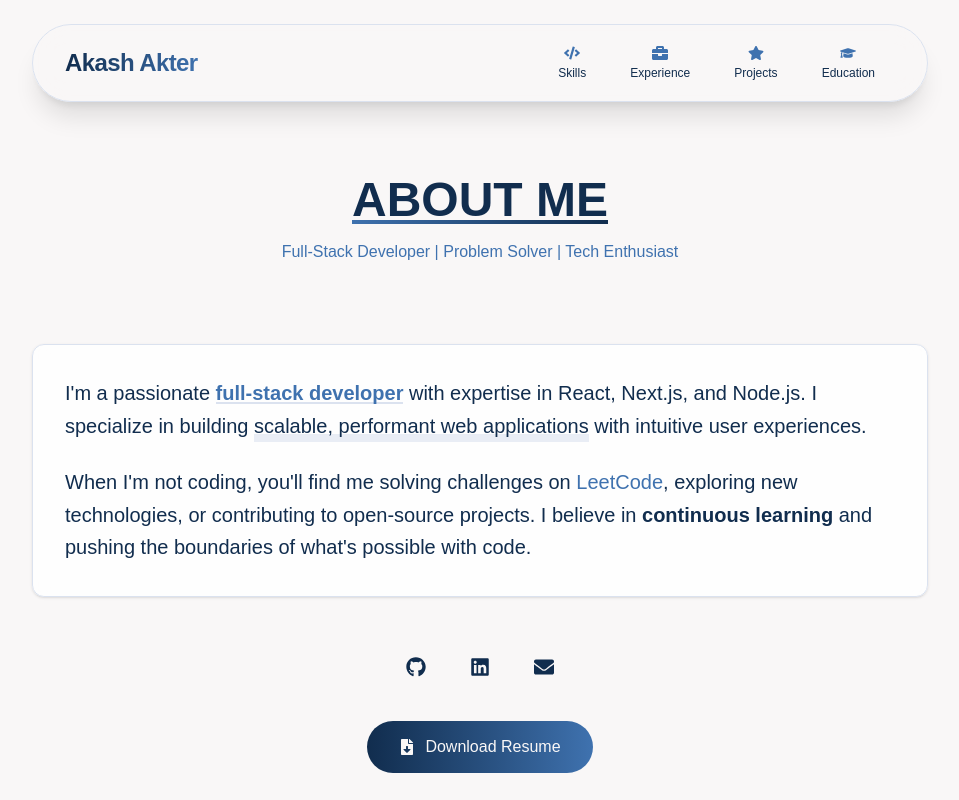
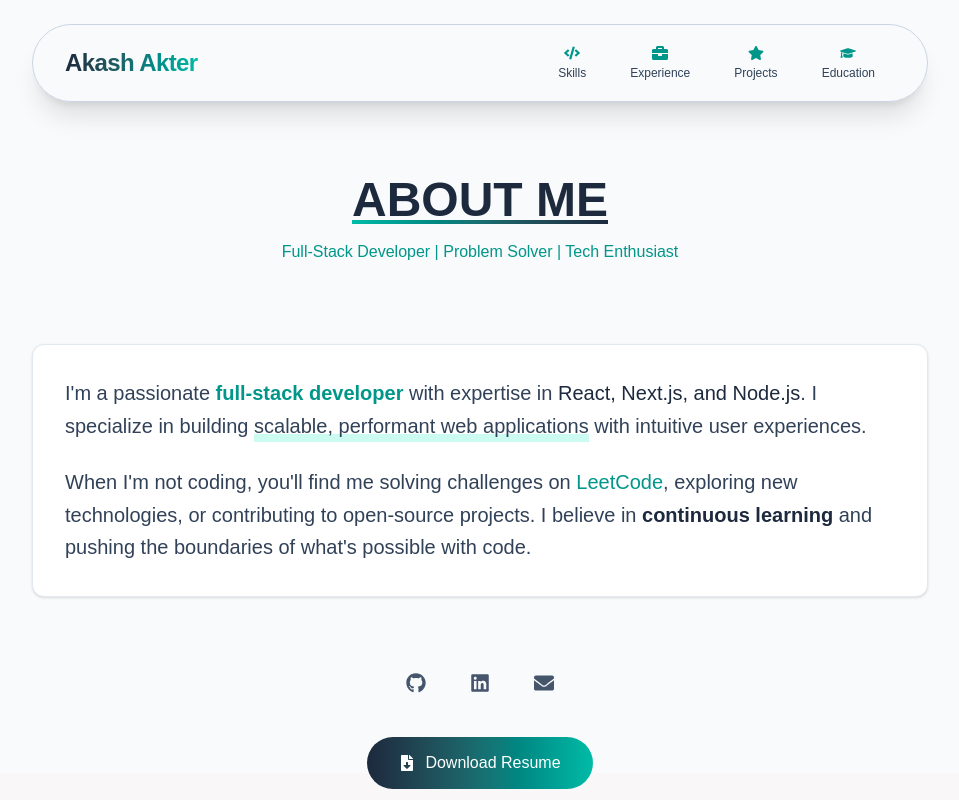
Before and after one commit to AkashAkter/akash-akter-portfolio, a Next.js app: page / in a window 1280 px wide. Shown: the top 800 px of the page, without its empty margins (160-1119 px from the left). Built offline with nearby package versions, Linux system fonts and the light colour scheme; a web font is replaced by a local one.

Commit message:
updating

```diff
--- a/package.json
+++ b/package.json
@@ -10,6 +10,7 @@
   },
   "dependencies": {
     "clsx": "^2.1.1",
+    "lucide-react": "^0.525.0",
     "motion": "^12.5.0",
     "next": "15.2.3",
     "react": "^19.0.0",
--- a/src/components/AboutMe.tsx
+++ b/src/components/AboutMe.tsx
@@ -39,7 +39,8 @@ const AboutMe = () => {
   return (
     <section
       id="about"
-      className="min-h-screen bg-[#F9F7F7] px-6 pt-36 md:pt-44 pb-20"
+      // Changed: Section background to light slate
+      className="min-h-screen bg-slate-50 px-6 pt-36 md:pt-44 pb-20"
     >
       <div className="max-w-4xl mx-auto">
         {/* Header with refined animation */}
@@ -50,11 +51,13 @@ const AboutMe = () => {
           viewport={{ once: true, margin: "-50px" }}
           className="mb-14 md:mb-20"
         >
-          <h1 className="text-4xl md:text-5xl font-bold text-[#112D4E] mb-4 text-center">
+          {/* Changed: Heading color to dark slate */}
+          <h1 className="text-4xl md:text-5xl font-bold text-slate-800 mb-4 text-center">
             <span className="relative inline-block">
               ABOUT ME
               <motion.span
-                className="absolute bottom-0 left-0 w-full h-1 bg-gradient-to-r from-[#3F72AF] to-[#112D4E]"
+                // Changed: Underline gradient to match new palette
+                className="absolute bottom-0 left-0 w-full h-1 bg-gradient-to-r from-teal-500 to-slate-800"
                 initial={{ scaleX: 0 }}
                 whileInView={{ scaleX: 1 }}
                 transition={{ duration: 0.8, delay: 0.2 }}
@@ -62,7 +65,8 @@ const AboutMe = () => {
               />
             </span>
           </h1>
-          <p className="text-[#3F72AF] text-center text-sm md:text-base font-medium">
+          {/* Changed: Subtitle color to accent teal */}
+          <p className="text-teal-600 text-center text-sm md:text-base font-medium">
             Full-Stack Developer | Problem Solver | Tech Enthusiast
           </p>
         </motion.div>
@@ -74,34 +78,37 @@ const AboutMe = () => {
             whileInView={{ opacity: 1, y: 0 }}
             transition={{ duration: 0.6, delay: 0.2 }}
             viewport={{ once: true }}
-            className="bg-white/80 backdrop-blur-sm p-6 md:p-8 rounded-xl border border-[#DBE2EF] shadow-sm"
+            // Changed: Card background to white, border to light slate
+            className="bg-white p-6 md:p-8 rounded-xl border border-slate-200 shadow-sm"
           >
-            <p className="text-lg md:text-xl text-[#112D4E] leading-relaxed mb-6">
-              I'm a passionate{" "}
-              <span className="font-semibold text-[#3F72AF] relative">
+            {/* Changed: Body text color to a softer slate for readability */}
+            <p className="text-lg md:text-xl text-slate-700 leading-relaxed mb-6">
+              I'm a passionate {/* Changed: Highlight color to accent teal */}
+              <span className="font-semibold text-teal-600">
                 full-stack developer
-                <span className="absolute bottom-0 left-0 w-full h-[2px] bg-[#DBE2EF] -z-10" />
               </span>{" "}
-              with expertise in{" "}
-              <span className="font-medium text-[#112D4E]">
+              with expertise in {/* Changed: Text color to dark slate */}
+              <span className="font-medium text-slate-800">
                 React, Next.js, and Node.js
               </span>
               . I specialize in building{" "}
+              {/* Changed: Highlight effect to use accent color */}
               <span className="relative inline-block">
                 <span className="relative z-10">
                   scalable, performant web applications
                 </span>
-                <span className="absolute bottom-0 left-0 w-full h-2 bg-[#DBE2EF]/60 -z-0" />
+                <span className="absolute bottom-0 left-0 w-full h-2 bg-teal-100 -z-0" />
               </span>{" "}
               with intuitive user experiences.
             </p>
 
-            <p className="text-lg md:text-xl text-[#112D4E] leading-relaxed">
+            <p className="text-lg md:text-xl text-slate-700 leading-relaxed">
               When I'm not coding, you'll find me solving challenges on{" "}
-              <span className="font-medium text-[#3F72AF]">LeetCode</span>,
+              {/* Changed: Highlight color to accent teal */}
+              <span className="font-medium text-teal-600">LeetCode</span>,
               exploring new technologies, or contributing to open-source
-              projects. I believe in{" "}
-              <span className="font-semibold text-[#112D4E]">
+              projects. I believe in {/* Changed: Text color to dark slate */}
+              <span className="font-semibold text-slate-800">
                 continuous learning
               </span>{" "}
               and pushing the boundaries of what's possible with code.
@@ -114,7 +121,7 @@ const AboutMe = () => {
             whileInView={{ opacity: 1 }}
             transition={{ duration: 0.6, delay: 0.4 }}
             viewport={{ once: true }}
-            className="flex flex-col items-center gap-8"
+            className="flex flex-col items-center gap-8 pt-4" // Added top padding for better spacing
           >
             {/* Social Icons with refined hover effects */}
             <div className="flex gap-5">
@@ -125,7 +132,8 @@ const AboutMe = () => {
                   target="_blank"
                   rel="noopener noreferrer"
                   aria-label={link.label}
-                  className="relative p-3 rounded-full text-[#112D4E] hover:text-[#3F72AF] transition-all"
+                  // Changed: Icon colors to match new palette
+                  className="relative p-3 rounded-full text-slate-600 hover:text-teal-500 transition-colors"
                   whileHover={{ y: -3 }}
                   whileTap={{ scale: 0.9 }}
                   initial={{ opacity: 0, y: 10 }}
@@ -133,8 +141,9 @@ const AboutMe = () => {
                   transition={{ duration: 0.3, delay: 0.5 + index * 0.1 }}
                   viewport={{ once: true }}
                 >
-                  <div className="absolute inset-0 rounded-full bg-[#DBE2EF] opacity-0 hover:opacity-100 transition-opacity duration-300 -z-10" />
-                  <div className="absolute inset-0 rounded-full shadow-[0_0_8px_-1px_rgba(63,114,175,0.4)] opacity-0 hover:opacity-100 transition-opacity duration-500" />
+                  {/* Changed: Background and shadow glows to accent teal */}
+                  <div className="absolute inset-0 rounded-full bg-teal-500/10 opacity-0 hover:opacity-100 transition-opacity duration-300 -z-10" />
+                  <div className="absolute inset-0 rounded-full shadow-[0_0_10px_-2px_rgba(20,184,166,0.4)] opacity-0 hover:opacity-100 transition-opacity duration-500" />
                   {link.icon}
                 </motion.a>
               ))}
@@ -143,22 +152,25 @@ const AboutMe = () => {
             {/* Resume Button with enhanced animation */}
             <motion.button
               onClick={handleResumeDownload}
-              className="relative px-8 py-3.5 text-base font-medium rounded-full bg-gradient-to-r from-[#112D4E] to-[#3F72AF] text-[#F9F7F7] hover:shadow-lg transition-all group overflow-hidden"
-              whileHover={{ y: -2, scale: 1.02 }}
+              // Changed: Gradient to match new palette and refined hover shadow
+              className="relative px-8 py-3.5 text-base font-medium rounded-full bg-gradient-to-r from-slate-800 to-teal-500 text-white hover:shadow-lg hover:shadow-teal-500/30 transition-shadow duration-300 group overflow-hidden"
               whileTap={{ scale: 0.98 }}
-              initial={{ opacity: 0, y: 10 }}
-              whileInView={{ opacity: 1, y: 0 }}
-              transition={{ duration: 0.4, delay: 0.8 }}
-              viewport={{ once: true }}
+              initial="rest"
+              whileHover="hover"
+              animate="rest"
             >
               <div className="flex items-center gap-2.5 relative z-10">
-                <FaFileDownload className="group-hover:animate-bounce transition-transform" />
+                <FaFileDownload />
                 <span>Download Resume</span>
               </div>
+              {/* Improved: Cleaned up hover animation using variants */}
               <motion.div
-                className="absolute inset-0 bg-gradient-to-r from-[#3F72AF] to-[#112D4E] opacity-0 group-hover:opacity-100 transition-opacity duration-500 -z-0"
-                initial={{ x: "-100%" }}
-                whileHover={{ x: "0%" }}
+                className="absolute inset-0 bg-gradient-to-r from-teal-500 to-slate-800 -z-0"
+                variants={{
+                  rest: { x: "-101%" },
+                  hover: { x: 0 },
+                }}
+                transition={{ duration: 0.4, ease: "easeInOut" }}
               />
             </motion.button>
           </motion.div>
--- a/src/components/Header.tsx
+++ b/src/components/Header.tsx
@@ -24,7 +24,8 @@ const Header = () => {
       {/* Desktop Header - Floating Glass Morphism */}
       <header className="hidden md:block fixed top-6 left-1/2 -translate-x-1/2 z-50 w-[90%] max-w-4xl">
         <motion.div
-          className="bg-[#F9F7F7]/90 backdrop-blur-lg rounded-full border border-[#DBE2EF] shadow-xl"
+          // Changed: Background color to a light slate, border to a subtle slate gray
+          className="bg-slate-50/80 backdrop-blur-lg rounded-full border border-slate-300 shadow-xl"
           initial={{ y: -50, opacity: 0 }}
           animate={{ y: 0, opacity: 1 }}
           transition={{ type: "spring", stiffness: 100 }}
@@ -37,14 +38,17 @@ const Header = () => {
                 whileHover={{ scale: 1.05 }}
                 whileTap={{ scale: 0.95 }}
               >
-                <div className="absolute -inset-3 bg-[#3F72AF]/10 rounded-full blur-md opacity-0 group-hover:opacity-100 transition-all duration-500" />
-                <h1 className="text-2xl font-bold bg-gradient-to-r from-[#112D4E] to-[#3F72AF] bg-clip-text text-transparent tracking-tight relative">
+                {/* Changed: Hover glow to the new accent color (teal) */}
+                <div className="absolute -inset-3 bg-teal-500/10 rounded-full blur-md opacity-0 group-hover:opacity-100 transition-all duration-500" />
+                {/* Changed: Gradient text from slate to teal */}
+                <h1 className="text-2xl font-bold bg-gradient-to-r from-slate-800 to-teal-500 bg-clip-text text-transparent tracking-tight relative">
                   Akash Akter
                   <motion.span
-                    className="absolute bottom-0 left-0 w-full h-[2px] bg-gradient-to-r from-[#3F72AF] to-[#112D4E]"
+                    // Changed: Underline gradient to match the new palette
+                    className="absolute bottom-0 left-0 w-full h-[2px] bg-gradient-to-r from-teal-500 to-slate-800"
                     initial={{ scaleX: 0 }}
                     whileHover={{ scaleX: 1 }}
-                    transition={{ duration: 0.4 }}
+                    transition={{ duration: 0.4, origin: 0 }} // Added origin for better effect
                   />
                 </h1>
               </motion.div>
@@ -61,15 +65,19 @@ const Header = () => {
                   whileTap={{ scale: 0.95 }}
                 >
                   <div className="flex flex-col items-center">
-                    <div className="text-[#3F72AF] group-hover:text-[#112D4E] transition-colors duration-300">
+                    {/* Changed: Icon color to a darker teal, hover to dark slate */}
+                    <div className="text-teal-600 group-hover:text-slate-800 transition-colors duration-300">
                       {icon}
                     </div>
-                    <span className="text-xs font-medium text-[#112D4E] mt-1">
+                    {/* Changed: Label text to a slightly lighter slate for hierarchy */}
+                    <span className="text-xs font-medium text-slate-700 mt-1">
                       {label}
                     </span>
                   </div>
-                  <div className="absolute inset-0 rounded-full bg-[#DBE2EF] opacity-0 group-hover:opacity-100 -z-10 transition-opacity duration-300" />
-                  <div className="absolute inset-0 rounded-full shadow-[0_0_12px_-2px_#3F72AF] opacity-0 group-hover:opacity-100 transition-opacity duration-500" />
+                  {/* Changed: Background glow effect on hover to a subtle teal */}
+                  <div className="absolute inset-0 rounded-full bg-teal-500/10 opacity-0 group-hover:opacity-100 -z-10 transition-opacity duration-300" />
+                  {/* Changed: Outer shadow glow to the new accent color (teal) */}
+                  <div className="absolute inset-0 rounded-full shadow-[0_0_15px_-3px_rgba(20,184,166,0.4)] opacity-0 group-hover:opacity-100 transition-opacity duration-500" />
                 </motion.button>
               ))}
             </nav>
@@ -78,11 +86,12 @@ const Header = () => {
       </header>
 
       {/* Mobile Header - Minimalist */}
-      <header className="md:hidden bg-[#F9F7F7] border-b border-[#DBE2EF] px-6 py-4">
+      <header className="md:hidden bg-slate-50 border-b border-slate-200 px-6 py-4 sticky top-0 z-40">
         <div className="flex justify-between items-center">
           <Link href="/">
             <motion.h1
-              className="text-xl font-bold bg-gradient-to-r from-[#112D4E] to-[#3F72AF] bg-clip-text text-transparent"
+              // Changed: Gradient text to match the new palette
+              className="text-xl font-bold bg-gradient-to-r from-slate-800 to-teal-500 bg-clip-text text-transparent"
               whileTap={{ scale: 0.95 }}
             >
               Akash Akter
@@ -94,8 +103,10 @@ const Header = () => {
             whileHover={{ scale: 1.1 }}
             whileTap={{ scale: 0.9 }}
           >
-            <div className="absolute inset-0 bg-[#3F72AF] rounded-full blur-md opacity-0 hover:opacity-40 transition-opacity duration-300" />
-            <div className="w-10 h-10 rounded-full overflow-hidden border-2 border-[#3F72AF] relative">
+            {/* Changed: Hover glow to the new accent color (teal) */}
+            <div className="absolute inset-0 bg-teal-500 rounded-full blur-md opacity-0 hover:opacity-40 transition-opacity duration-300" />
+            {/* Changed: Border color to the new accent color (teal) */}
+            <div className="w-10 h-10 rounded-full overflow-hidden border-2 border-teal-500 relative">
               <Image
                 src="/profile.jpg"
                 alt="Profile"
```
Also changed, not shown: 1 other file (tests, documents, lock files or other folders).
